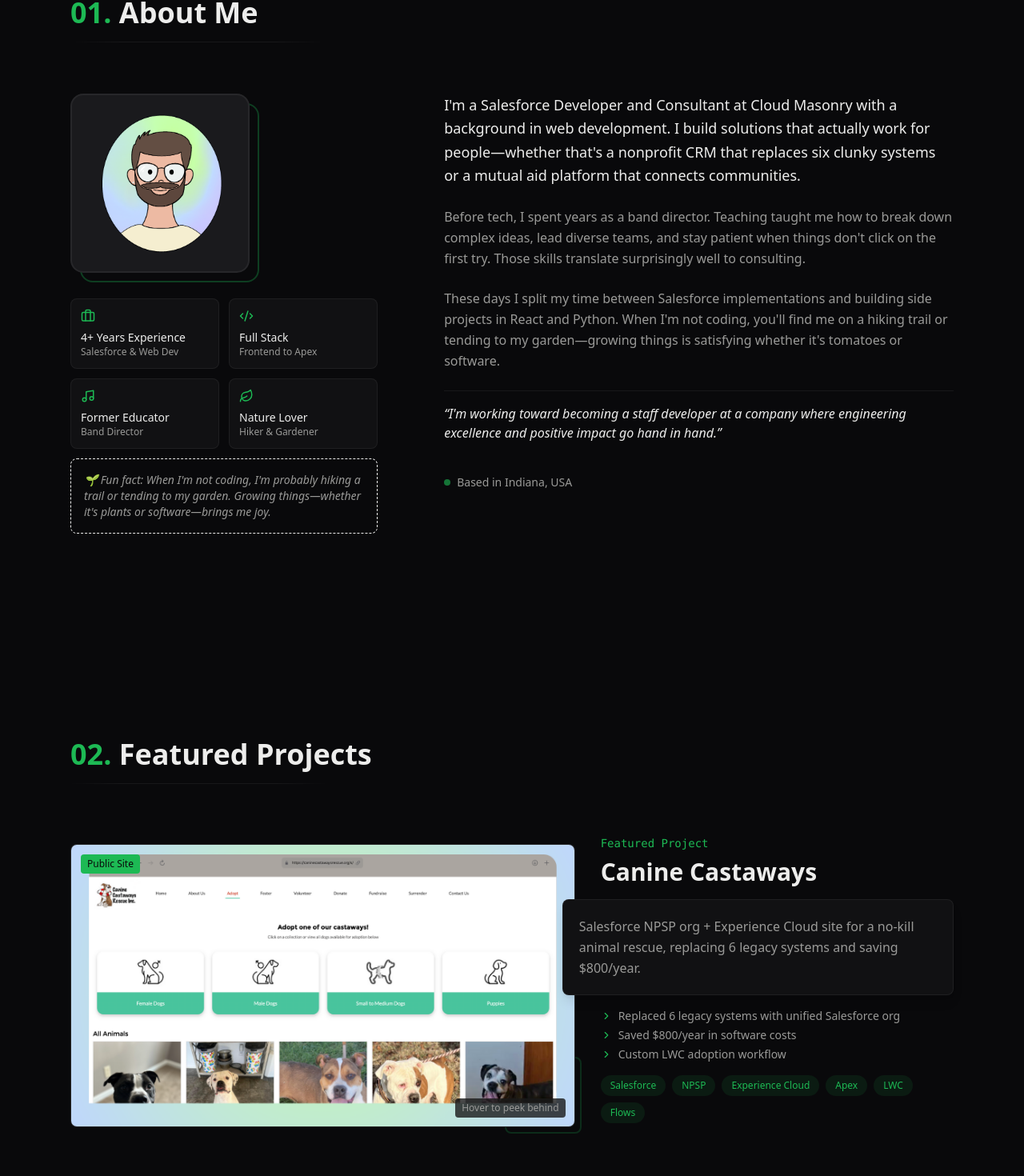
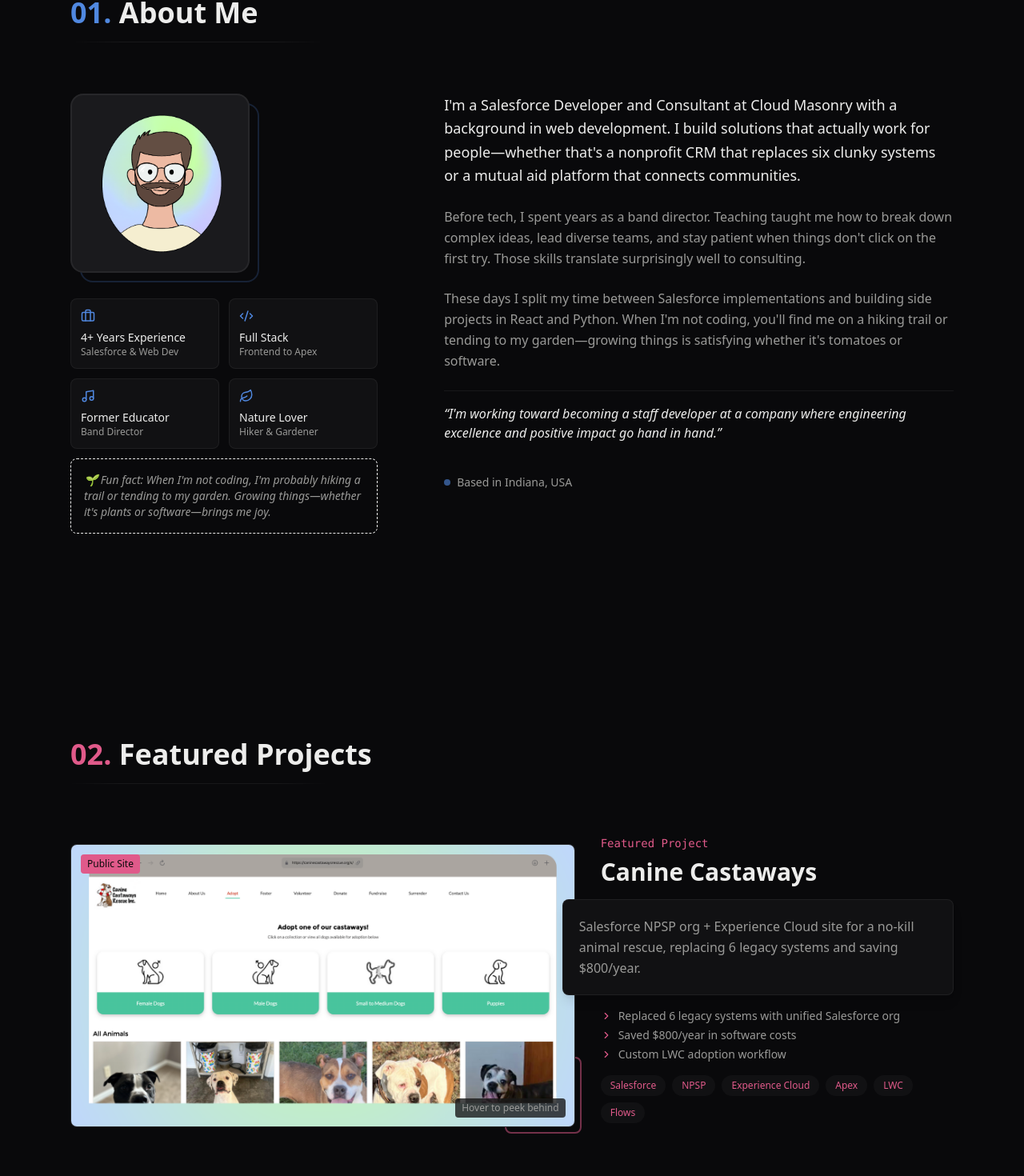
Before and after one commit to ccmalcom/portfolio, a Next.js app: page / in a window 1280 px wide. Shown: the part 932-2402 px from the top of the page at 80% size. Built offline with nearby package versions, Linux system fonts and the light colour scheme.

Commit message:
section colors

```diff
--- a/src/app/globals.css
+++ b/src/app/globals.css
@@ -350,8 +350,8 @@ body {
   display: inline-flex;
   align-items: center;
   padding: 0.25rem 0.75rem;
-  background-color: var(--accent-muted);
-  color: var(--accent);
+  background-color: var(--background-secondary);
+  color: var(--color-spot-pink);
   border-radius: 9999px;
   font-size: 0.75rem;
   font-weight: 500;
@@ -359,6 +359,6 @@ body {
 }
 
 .tech-pill:hover {
-  background-color: var(--accent);
+  background-color: var(--color-spot-pink);
   color: var(--background);
 }
--- a/src/components/About.tsx
+++ b/src/components/About.tsx
@@ -44,7 +44,7 @@ export function About() {
 					transition={{ duration: 0.5 }}
 					className="mb-16">
 					<h2 className="text-3xl md:text-4xl font-bold mb-4">
-						<span className="text-accent">01.</span> About Me
+						<span className="text-spot-blue">01.</span> About Me
 					</h2>
 					<div className="section-divider max-w-xs" />
 				</motion.div>
@@ -70,7 +70,7 @@ export function About() {
 								</div>
 							</div>
 							{/* Decorative border */}
-							<div className="absolute -bottom-3 -right-3 w-48 h-48 md:w-56 md:h-56 rounded-2xl border-2 border-accent/30 -z-10" />
+							<div className="absolute -bottom-3 -right-3 w-48 h-48 md:w-56 md:h-56 rounded-2xl border-2 border-spot-blue/20 -z-10" />
 						</div>
 
 						{/* Quick highlights */}
@@ -82,7 +82,7 @@ export function About() {
 									animate={isInView ? { opacity: 1, y: 0 } : {}}
 									transition={{ duration: 0.4, delay: 0.4 + index * 0.1 }}
 									className="p-3 rounded-lg bg-background-secondary border border-border">
-									<item.icon size={18} className="text-accent mb-2" />
+									<item.icon size={18} className="text-spot-blue mb-2" />
 									<p className="text-sm font-medium text-foreground">
 										{item.label}
 									</p>
@@ -128,7 +128,7 @@ export function About() {
 
 						{/* Location indicator */}
 						<div className="flex items-center gap-2 text-sm text-foreground-muted pt-4">
-							<span className="w-2 h-2 rounded-full bg-accent animate-pulse" />
+							<span className="w-2 h-2 rounded-full bg-spot-blue animate-pulse" />
 							<span>Based in Indiana, USA</span>
 						</div>
 					</motion.div>
--- a/src/components/Navigation.tsx
+++ b/src/components/Navigation.tsx
@@ -4,7 +4,7 @@ import { useState, useEffect } from 'react';
 import { motion, AnimatePresence } from 'framer-motion';
 import { Menu, X, Github, Linkedin, Sun, Moon } from 'lucide-react';
 import { useTheme } from 'next-themes';
-import { navLinks, socialLinks } from '@/data/portfolio';
+import { navLinks, socialLinks, sectionColors } from '@/data/portfolio';
 
 export function Navigation() {
 	const [isScrolled, setIsScrolled] = useState(false);
@@ -79,20 +79,25 @@ export function Navigation() {
 						{/* Desktop Navigation */}
 						<div className="hidden md:flex items-center gap-8">
 							{navLinks.map((link) => {
-								const isActive = activeSection === link.href.replace('#', '');
+								const sectionId = link.href.replace(
+									'#',
+									''
+								) as keyof typeof sectionColors;
+								const isActive = activeSection === sectionId;
+								const sectionColor = sectionColors[sectionId];
+
 								return (
 									<button
 										key={link.name}
 										onClick={() => handleNavClick(link.href)}
 										className="text-sm font-medium transition-colors relative"
-										// style={{ color: isActive ? 'var(--accent)' : 'var(--foreground-muted)' }}
-										>
+										style={{ color: isActive ? sectionColor : undefined }}>
 										{link.name}
 										{isActive && (
 											<motion.div
 												layoutId="activeSection"
 												className="absolute -bottom-1 left-0 right-0 h-0.5"
-												style={{ backgroundColor: 'var(--accent)' }}
+												style={{ backgroundColor: sectionColor }}
 												transition={{
 													type: 'spring',
 													stiffness: 380,
--- a/src/components/Projects.tsx
+++ b/src/components/Projects.tsx
@@ -95,7 +95,7 @@ function ProjectCard({
 										href={project.liveUrl}
 										target="_blank"
 										rel="noopener noreferrer"
-										className="p-3 rounded-full text-foreground hover:text-accent transition-colors"
+										className="p-3 rounded-full text-foreground hover:text-spot-pink transition-colors"
 										style={{ backgroundColor: 'rgba(10, 10, 10, 0.9)' }}
 										aria-label="View live site">
 										<ExternalLink size={20} />
@@ -106,7 +106,7 @@ function ProjectCard({
 										href={project.githubUrl}
 										target="_blank"
 										rel="noopener noreferrer"
-										className="p-3 rounded-full text-foreground hover:text-accent transition-colors"
+										className="p-3 rounded-full text-foreground hover:text-spot-pink transition-colors"
 										style={{ backgroundColor: 'rgba(10, 10, 10, 0.9)' }}
 										aria-label="View source code">
 										<Github size={20} />
@@ -122,7 +122,7 @@ function ProjectCard({
 							{/* Back image */}
 							<button
 								onClick={() => setIsSwapped(!isSwapped)}
-								className="absolute inset-0 rounded-lg overflow-hidden border border-border cursor-pointer focus:outline-none focus:ring-2 focus:ring-accent"
+								className="absolute inset-0 rounded-lg overflow-hidden border border-border cursor-pointer focus:outline-none focus:ring-2 focus:ring-spot-pink"
 								style={{ backgroundColor: '#121212' }}
 								aria-label={`Switch to ${backLabel} view`}>
 								<Image
@@ -134,7 +134,7 @@ function ProjectCard({
 								{/* Label for back image */}
 								<div
 									className="absolute top-3 left-3 px-2 py-1 rounded text-xs font-medium"
-									style={{ backgroundColor: '#1DB954', color: '#0a0a0a' }}>
+									style={{ backgroundColor: 'var(--color-spot-pink)', color: '#0a0a0a' }}>
 									{backLabel}
 								</div>
 								{/* Click hint */}
@@ -178,7 +178,7 @@ function ProjectCard({
 								{/* Label for front image */}
 								<div
 									className="absolute top-3 left-3 px-2 py-1 rounded text-xs font-medium"
-									style={{ backgroundColor: '#1DB954', color: '#0a0a0a' }}>
+									style={{ backgroundColor: 'var(--color-spot-pink)', color: '#0a0a0a' }}>
 									{frontLabel}
 								</div>
 							</motion.div>
@@ -223,7 +223,7 @@ function ProjectCard({
 										href={project.liveUrl}
 										target="_blank"
 										rel="noopener noreferrer"
-										className="p-3 rounded-full text-foreground hover:text-accent transition-colors"
+										className="p-3 rounded-full text-foreground hover:text-spot-pink transition-colors"
 										style={{ backgroundColor: 'rgba(10, 10, 10, 0.9)' }}
 										aria-label="View live site">
 										<ExternalLink size={20} />
@@ -234,7 +234,7 @@ function ProjectCard({
 										href={project.githubUrl}
 										target="_blank"
 										rel="noopener noreferrer"
-										className="p-3 rounded-full text-foreground hover:text-accent transition-colors"
+										className="p-3 rounded-full text-foreground hover:text-spot-pink transition-colors"
 										style={{ backgroundColor: 'rgba(10, 10, 10, 0.9)' }}
 										aria-label="View source code">
 										<Github size={20} />
@@ -247,17 +247,16 @@ function ProjectCard({
 
 				{/* Decorative corner */}
 				<div
-					className={`absolute -bottom-2 ${
+					className={`absolute -bottom-2 border-spot-pink/50 ${
 						isEven ? '-right-2' : '-left-2'
 					} w-24 h-24 border-2 rounded-lg -z-10`}
-					style={{ borderColor: 'rgba(29, 185, 84, 0.2)' }}
 				/>
 			</div>
 
 			{/* Project info */}
 			<div className={`lg:col-span-5 space-y-4 ${!isEven ? 'lg:order-1' : ''}`}>
 				<div className="space-y-2">
-					<p className="text-accent text-sm font-mono">Featured Project</p>
+					<p className="text-spot-pink text-sm font-mono">Featured Project</p>
 					<h3 className="text-2xl md:text-3xl font-bold text-foreground">
 						{project.title}
 					</h3>
@@ -280,7 +279,7 @@ function ProjectCard({
 							className={`flex items-center gap-2 text-sm text-foreground-muted ${
 								!isEven ? 'lg:flex-row-reverse' : ''
 							}`}>
-							<ChevronRight size={14} className="text-accent flex-shrink-0" />
+							<ChevronRight size={14} className="text-spot-pink flex-shrink-0" />
 							<span>{highlight}</span>
 						</li>
 					))}
@@ -303,7 +302,7 @@ function ProjectCard({
 							href={project.liveUrl}
 							target="_blank"
 							rel="noopener noreferrer"
-							className="text-foreground-muted hover:text-accent transition-colors">
+							className="text-foreground-muted hover:text-spot-pink transition-colors">
 							<ExternalLink size={20} />
 						</a>
 					)}
@@ -312,7 +311,7 @@ function ProjectCard({
 							href={project.githubUrl}
 							target="_blank"
 							rel="noopener noreferrer"
-							className="text-foreground-muted hover:text-accent transition-colors">
+							className="text-foreground-muted hover:text-spot-pink transition-colors">
 							<Github size={20} />
 						</a>
 					)}
@@ -338,7 +337,7 @@ export function Projects() {
 					transition={{ duration: 0.5 }}
 					className="mb-16">
 					<h2 className="text-3xl md:text-4xl font-bold mb-4">
-						<span className="text-accent">02.</span> Featured Projects
+						<span className="text-spot-pink">02.</span> Featured Projects
 					</h2>
 					<div className="section-divider max-w-xs" />
 				</motion.div>
--- a/src/data/portfolio.ts
+++ b/src/data/portfolio.ts
@@ -17,6 +17,13 @@ export interface Skill {
 	name: string;
 	category: 'salesforce' | 'frontend' | 'backend' | 'tools';
 }
+
+export const sectionColors = {
+	about: 'var(--color-spot-blue)',
+	projects: 'var(--color-spot-pink)',
+	skills: 'var(--color-spot-green)',
+	contact: 'var(--color-spot-yellow)',
+};
 
 export const projects: Project[] = [
 	{
```
Also changed, not shown: src/components/Contact.tsx (+11 -11 lines).
